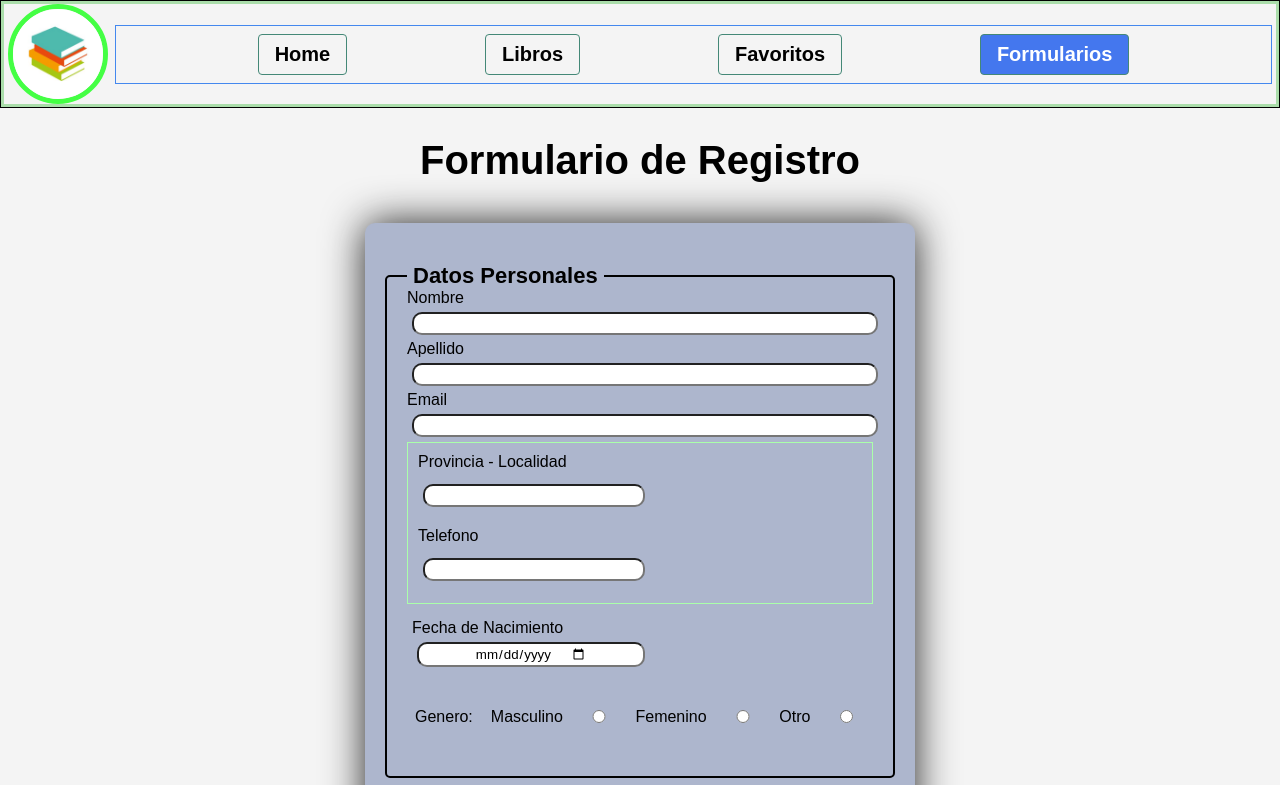
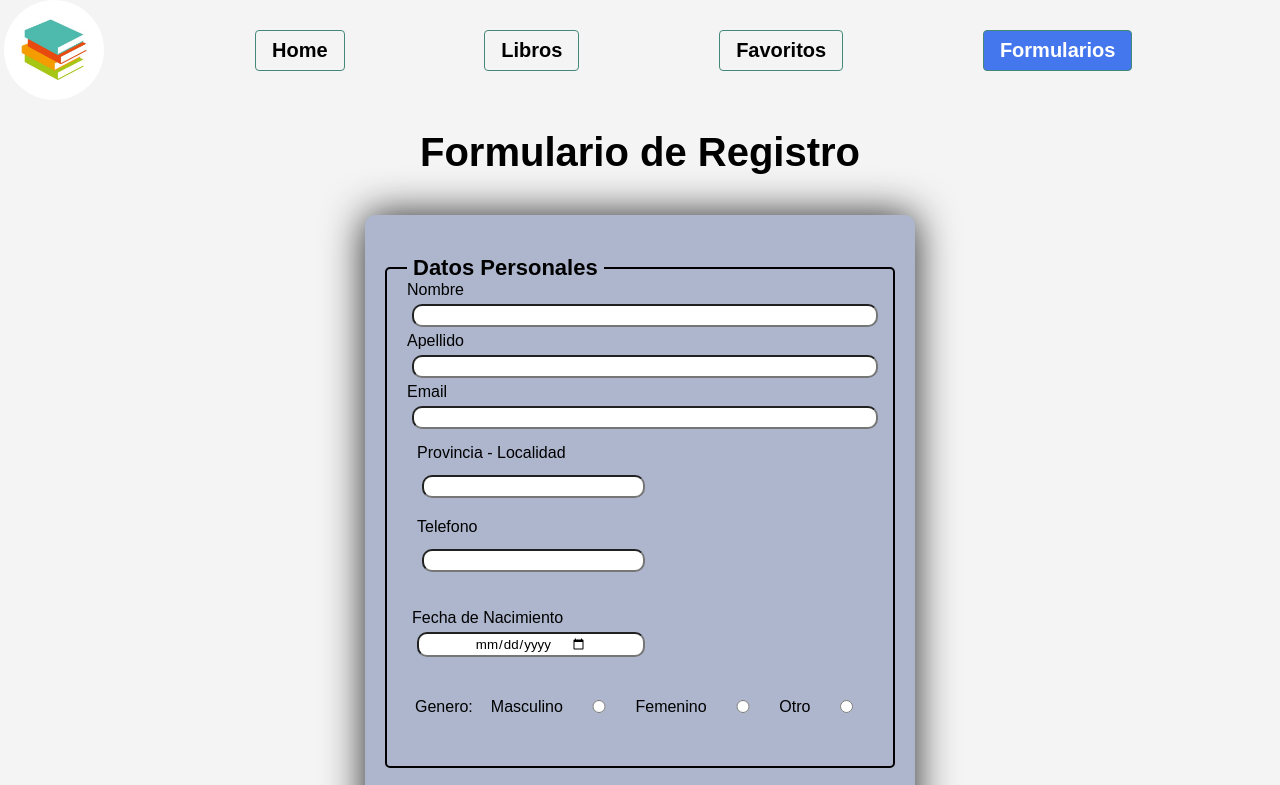
Before and after one commit to mati-gif/Tienda-de-Libros, a plain HTML site: page pages/formulario.html in a window 1280 px wide. Shown: the top 785 px of the page. Drawn offline with Linux system fonts and the light colour scheme.

Commit message:
borrado de comentarios

```diff
--- a/styles/books.css
+++ b/styles/books.css
@@ -17,14 +17,14 @@ body {
 }
 
 header {
-    border: 1px solid #000;
+    /* border: 1px solid #000; */
     margin-bottom: 10px;
 
 }
 
 .header_item-container {
 
-    border: 3px solid #ada;
+    /* border: 3px solid #ada; */
     display: flex;
     justify-content: space-between;
     align-items: center;
@@ -33,7 +33,7 @@ header {
 }
 
 .nav {
-    border: 1px solid #48e;
+    /* border: 1px solid #48e; */
     padding: 8px;
     margin: auto;
     display: flex;
@@ -83,7 +83,7 @@ header {
 }
 
 .header_logo {
-    border: 5px solid #4f4;
+    /* border: 5px solid #4f4; */
     width: 100px;
     height: 100px;
     border-radius: 50%;
--- a/styles/datails.css
+++ b/styles/datails.css
@@ -15,14 +15,14 @@ body {
 }
 
 header {
-    border: 1px solid #000;
+    /* border: 1px solid #000; */
     margin-bottom: 10px;
 
 }
 
 .header_item-container {
 
-    border: 3px solid #ada;
+    /* border: 3px solid #ada; */
     display: flex;
     justify-content: space-between;
     align-items: center;
@@ -31,7 +31,7 @@ header {
 }
 
 .nav {
-    border: 1px solid #48e;
+    /* border: 1px solid #48e; */
     padding: 8px;
     margin: auto;
     display: flex;
@@ -81,7 +81,7 @@ header {
 }
 
 .header_logo {
-    border: 5px solid #4f4;
+    /* border: 5px solid #4f4; */
     width: 100px;
     height: 100px;
     border-radius: 50%;
@@ -101,7 +101,7 @@ width: 98vw;
 display: flex;
 flex-direction: column;
 justify-content: center;
-border: 2px solid #4b5563;
+/* border: 2px solid #4b5563;   */
 background-color: #e5e7eb;
 }
 
@@ -119,7 +119,6 @@ background-color: #e5e7eb;
     display: flex;
     flex-direction: column;
     align-items: center;
-    border: 3px solid #4f4;
 }
 
 /* Imagen */
@@ -127,7 +126,6 @@ background-color: #e5e7eb;
     height: 14rem;
     width: 100%;
     object-fit: contain;
-    border: 3px solid #f4f;
 
 }
 
@@ -146,7 +144,7 @@ background-color: #e5e7eb;
     width: 100%;
     border-collapse: collapse;
     margin-top: 1rem;
-    border: 3px solid #48e;
+    /* border: 3px solid #000; */
 
 }
 
@@ -158,14 +156,11 @@ background-color: #e5e7eb;
     width: 100%;
     border-collapse: collapse;
     margin-top: 1rem;
-    border: 5px dashed #ea2;
+    /* border: 5px dashed #ea2; */
 
 }
 
-/* Filas */
-.detail-row {
-    border: 2px solid black;
-}
+
 
 .detail-row-green {
     background-color: #bbf7d0;
@@ -192,7 +187,7 @@ background-color: #e5e7eb;
 margin: auto;
 margin-top: 1.25rem;
 margin-bottom: 2.5rem;
-border: 2px solid black;
+/* border: 2px solid black;   */
 display: flex;
 flex-direction: column;
 width: 55rem;
@@ -204,7 +199,7 @@ gap: 20px;
 font-weight: bold;
 font-size: 1.875rem;
     margin: 1.25rem;
-    border: 3px solid #ea7;
+    /* border: 3px solid #ea7; */
     text-align: center;
 }
 
@@ -212,7 +207,7 @@ font-size: 1.875rem;
     font-weight: bold;
     font-size: 1.25rem;
     margin: 0.5rem;
-    border: 3px dotted #f67;
+    /* border: 3px dotted #f67; */
     text-align: center;
 
 }
@@ -221,7 +216,7 @@ font-size: 1.875rem;
     font-weight: bold;
     font-size: 1.25rem;
     margin: 0.5rem;
-    border: 3px dotted #87f;
+    /* border: 3px dotted #87f; */
     text-align: center;
 
 
@@ -230,7 +225,7 @@ font-size: 1.875rem;
 .tabla-overview {
     font-weight: bold;
     font-size: 1.25rem;
-    border: 3px dotted #87f;
+    /* border: 3px dotted #87f; */
     text-align: center;
 
 }
--- a/styles/favs.css
+++ b/styles/favs.css
@@ -15,14 +15,14 @@ body {
 }
 
 header {
-    border: 1px solid #000;
+    /* border: 1px solid #000; */
     margin-bottom: 10px;
 
 }
 
 .header_item-container {
 
-    border: 3px solid #ada;
+    /* border: 3px solid #ada; */
     display: flex;
     justify-content: space-between;
     align-items: center;
@@ -31,7 +31,7 @@ header {
 }
 
 .nav {
-    border: 1px solid #48e;
+    /* border: 1px solid #48e; */
     padding: 8px;
     margin: auto;
     display: flex;
@@ -81,7 +81,7 @@ header {
 }
 
 .header_logo {
-    border: 5px solid #4f4;
+    /* border: 5px solid #4f4; */
     width: 100px;
     height: 100px;
     border-radius: 50%;
--- a/styles/formulario.css
+++ b/styles/formulario.css
@@ -15,14 +15,14 @@ body {
 }
 
 header {
-    border: 1px solid #000;
+    /* border: 1px solid #000; */
     margin-bottom: 10px;
 
 }
 
 .header_item-container {
 
-    border: 3px solid #ada;
+    /* border: 3px solid #ada; */
     display: flex;
     justify-content: space-between;
     align-items: center;
@@ -31,7 +31,7 @@ header {
 }
 
 .nav {
-    border: 1px solid #48e;
+    /* border: 1px solid #48e; */
     padding: 8px;
     margin: auto;
     display: flex;
@@ -81,7 +81,7 @@ header {
 }
 
 .header_logo {
-    border: 5px solid #4f4;
+    /* border: 5px solid #4f4; */
     width: 100px;
     height: 100px;
     border-radius: 50%;
@@ -157,7 +157,7 @@ legend{
     width: 100%;
     padding: 10px;
     gap: 8px;
-    border: 1px solid #afa;
+    /* border: 1px solid #afa; */
 
 }
 
@@ -200,7 +200,7 @@ legend{
 
 .fieldset3{
 
-    border: 3px solid #fa3;
+    /* border: 3px solid #fa3; */
     padding: 20px;
 }
 
@@ -209,7 +209,7 @@ legend{
 }
 .fieldset3 label{
     margin: 5px;
-    border: 3px dashed #4f4;
+    /* border: 3px dashed #4f4; */
 }
 
 
--- a/styles/styles.css
+++ b/styles/styles.css
@@ -12,13 +12,13 @@ body{
 }
 
 header{
-    border: 1px solid #000;
+    /* border: 1px solid #000; */
     margin-bottom: 10px;
 
 }
 .header_item-container{
 
-    border: 3px solid #ada;
+    /* border: 3px solid #ada; */
     display: flex;
     justify-content: space-between;
     align-items: center;
@@ -27,7 +27,7 @@ header{
 }
 
 .nav{
-    border: 1px solid #48e;
+    /* border: 1px solid #48e; */
     padding: 8px;
     margin: auto;
     display: flex;
@@ -75,7 +75,7 @@ header{
 }
 
 .header_logo{
-    border: 5px solid #4f4;
+    /* border: 5px solid #4f4; */
     width: 100px;
     height: 100px;
     border-radius: 50%;
```
Also changed, not shown: 1 other file.
